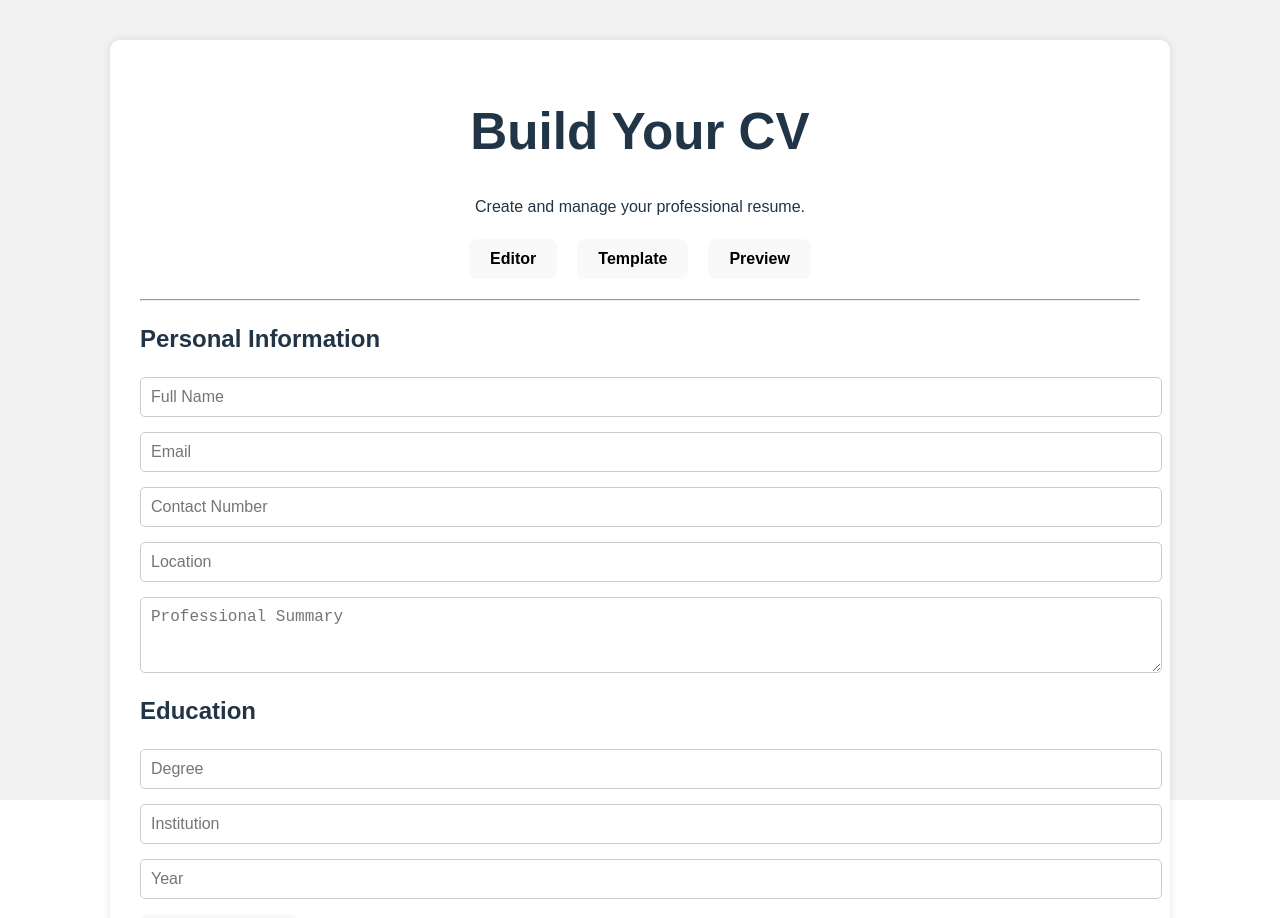
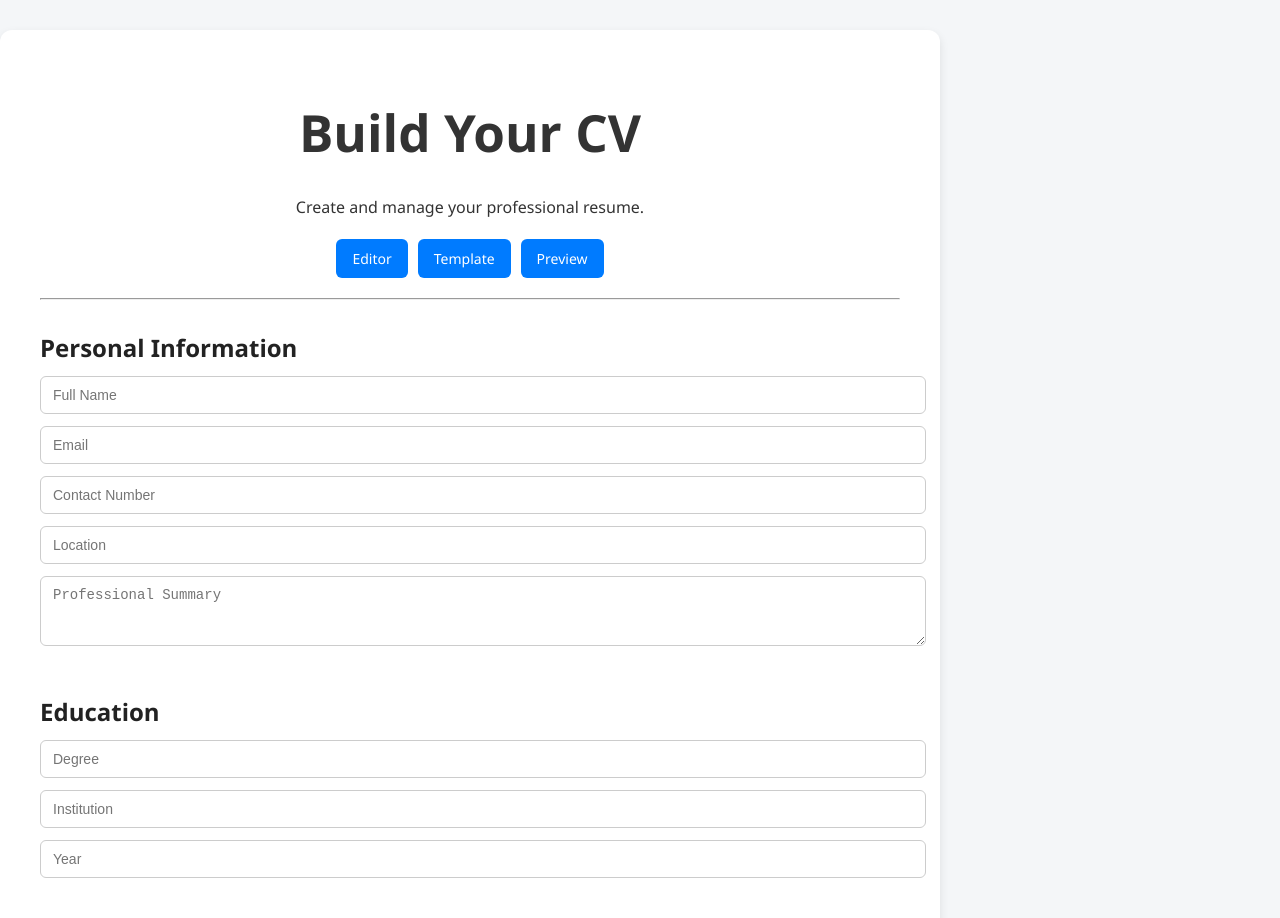
Before and after one commit to kaveenskn/InternQuest-web-Group2, a React (Vite) app: page / in a window 1280 px wide. Shown: the top 918 px of the page. Built offline with nearby package versions, Linux system fonts and the light colour scheme.

Commit message:
components folder created

```diff
--- a/src/App.css
+++ b/src/App.css
@@ -1,63 +1,125 @@
-body, html, #root {
-  height: 100%;
-  width: 100%;
+/* General Styles */
+body {
+  font-family: 'Segoe UI', Tahoma, Geneva, Verdana, sans-serif;
+  background: #f4f6f8;
   margin: 0;
-  font-family: sans-serif;
-  background-color: #f2f2f2;
+  padding: 0;
+  color: #333;
 }
 
 .app-container {
-  min-height: 100%;
-  display: flex;
-  justify-content: center;
-  padding: 40px 20px; /* Added padding to allow room */
-  overflow-y: auto; /* Enable vertical scroll if needed */
+  max-width: 900px;
+  margin: 30px auto;
+  padding: 20px;
+  background: white;
+  box-shadow: 0 4px 10px rgba(0, 0, 0, 0.1);
+  border-radius: 12px;
 }
 
 .content-box {
-  background: white;
-  padding: 30px;
-  width: 100%;
-  max-width: 1000px;
-  box-shadow: 0px 0px 10px rgba(0,0,0,0.1);
-  border-radius: 10px;
+  padding: 20px;
 }
 
+/* Navigation Buttons */
 .nav-buttons {
   display: flex;
   justify-content: center;
-  gap: 20px;
+  gap: 10px;
   margin-bottom: 20px;
 }
 
 .nav-buttons button {
-  padding: 10px 20px;
+  background: #007bff;
+  color: white;
+  border: none;
+  padding: 10px 16px;
+  border-radius: 6px;
   cursor: pointer;
-  font-weight: bold;
+  font-size: 14px;
+  transition: background 0.3s ease;
 }
 
-.form-section input,
-.form-section textarea {
-  display: block;
-  width: 100%;
-  margin-bottom: 15px;
-  padding: 10px;
-  font-size: 16px;
-  border: 1px solid #ccc;
-  border-radius: 5px;
+.nav-buttons button:hover {
+  background: #0056b3;
 }
 
+/* Form Section */
+.form-section h2 {
+  margin-top: 30px;
+  margin-bottom: 10px;
+  color: #222;
+}
+
+input,
+textarea {
+  width: 100%;
+  padding: 10px 12px;
+  margin-bottom: 12px;
+  border: 1px solid #ccc;
+  border-radius: 6px;
+  font-size: 14px;
+  transition: border 0.2s ease;
+}
+
+input:focus,
+textarea:focus {
+  border-color: #007bff;
+  outline: none;
+}
+
+.edu-block,
+.exp-block {
+  margin-bottom: 20px;
+}
+
+/* Add Button */
+button[type="button"] {
+  margin-top: 10px;
+  background: #28a745;
+  color: white;
+  border: none;
+  padding: 8px 14px;
+  border-radius: 6px;
+  cursor: pointer;
+  font-size: 14px;
+  transition: background 0.3s ease;
+}
+
+button[type="button"]:hover {
+  background: #1e7e34;
+}
+
+/* Templates Section */
 .template-list {
   display: flex;
   gap: 20px;
-  margin-top: 15px;
-  flex-wrap: wrap;
+  margin-top: 20px;
 }
 
 .template-box {
-  border: 1px solid #ddd;
+  flex: 1;
   padding: 15px;
-  border-radius: 5px;
-  width: 45%;
-  background-color: #fafafa;
+  border: 2px dashed #aaa;
+  border-radius: 10px;
+  text-align: center;
+  background: #fdfdfd;
+  transition: border-color 0.3s;
 }
+
+.template-box:hover {
+  border-color: #007bff;
+  cursor: pointer;
+}
+
+.template-box h3 {
+  margin-bottom: 10px;
+}
+
+/* Preview Section */
+.form-section ul {
+  padding-left: 20px;
+}
+
+.form-section li {
+  margin-bottom: 10px;
+}
```
